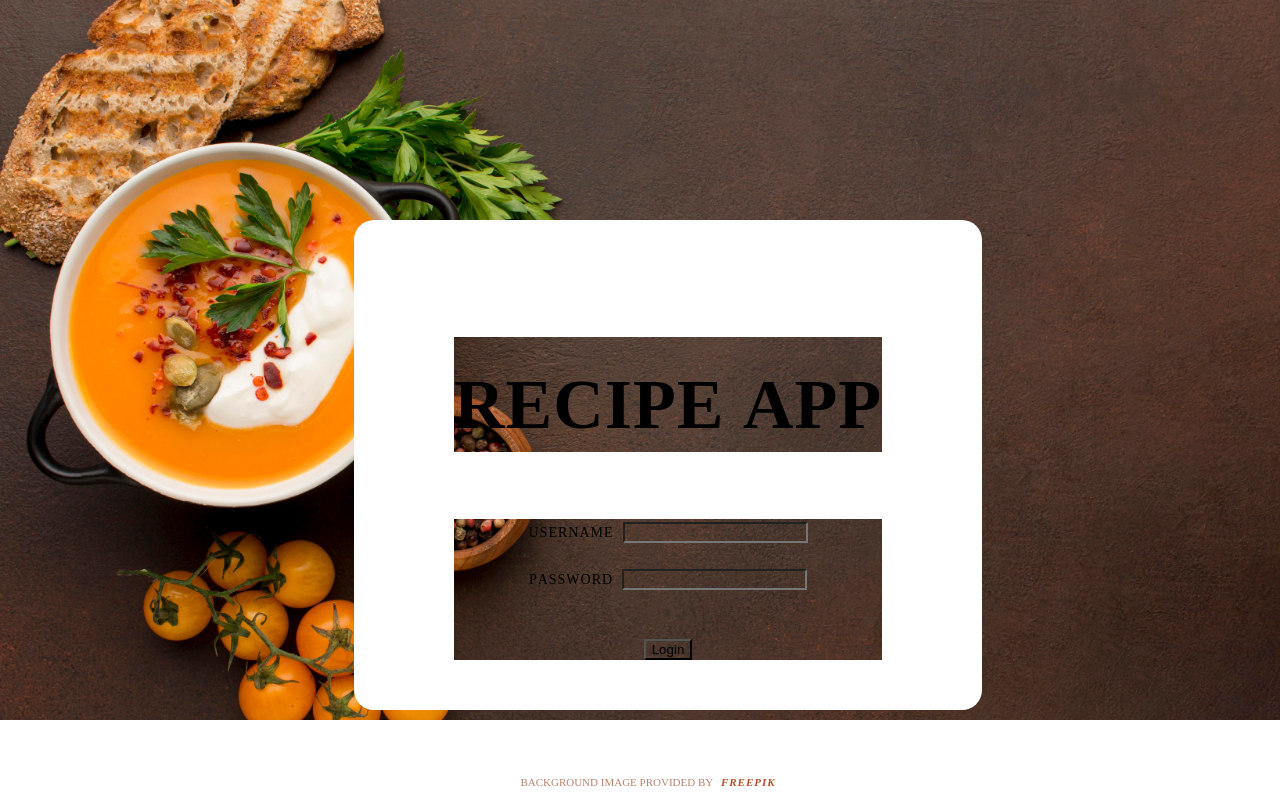
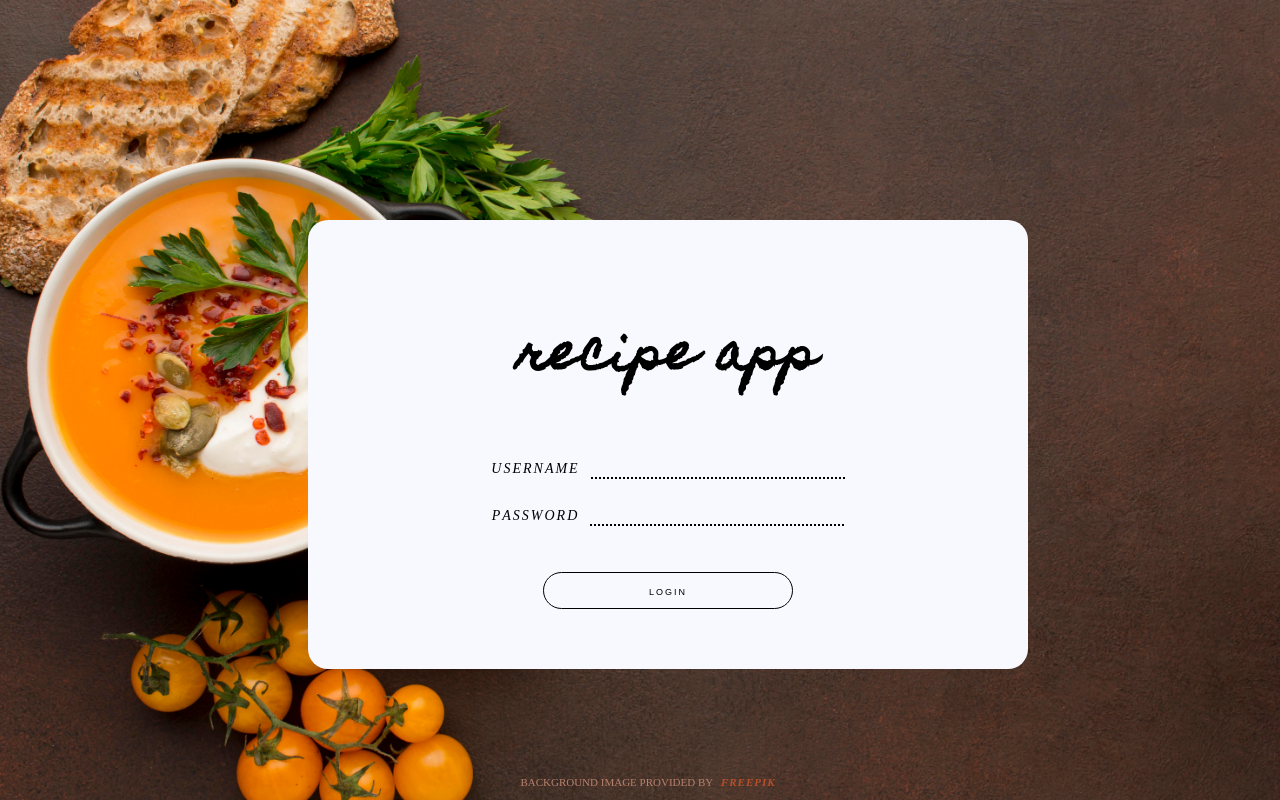
Before and after one commit to emnnichols/recipe-app, a Django app: template src/templates/auth/home.html in a window 1280 px wide; the page is wider, and only the part inside the window is pictured. Run offline with Django 3.2, Linux system fonts and the light colour scheme; the template is opened without the code that fills it, so the values that code supplies are empty, except form fields; tables that the repository leaves empty hold one stand-in row (values such as "Sample post"); form fields are guessed from the names that the template uses.

Commit message:
Made changes to CSS

```diff
--- a/src/recipes/static/recipes/css/home.css
+++ b/src/recipes/static/recipes/css/home.css
@@ -1,11 +1,16 @@
+@import url('https://fonts.googleapis.com/css2?family=Homemade+Apple&display=swap');
+
 * {
-  background: url("/static/recipes/images/main_background.jpg") 20% 0 no-repeat fixed;
-  background-size: 100%;
+  background: url("/static/recipes/images/main_background.jpg") 20% 0 repeat fixed;
+  background-size: cover;
+  background-color: ghostwhite;
 }
 
 h1 {
-  font-size: 100px;
+  font-size: 50px;
+  background: inherit;
   text-align: center;
+  font-family: "Homemade Apple", cursive;
 }
 
 .model {
@@ -14,17 +19,53 @@ h1 {
   width: 100%;
   top: 25%;
   padding: 20px;
-  font-variant: all-small-caps;
 }
 
 .model .text {
   display: inline-block;
   padding: 50px 100px;
   text-align: center;
-  background: white;
+  background: ghostwhite;
   border-radius: 20px;
   letter-spacing: 1px;
   font-size: 20px;
+}
+
+form {
+  font-variant: all-small-caps;
+  font-style: italic;
+  letter-spacing: 2px;
+  padding: 10px;
+  min-width: 500px;
+  margin: auto;
+  background: inherit;
+}
+
+form input {
+  min-width: 50%;
+  border: none;
+  background: inherit;
+  border-bottom: 2px dotted black;
+}
+
+button {
+  font-variant: all-small-caps;
+  border: none;
+  background: ghostwhite;
+  letter-spacing: 2px;
+  border-radius: 20px;
+  border: solid 1px;
+  cursor: pointer;
+  width: 50%;
+  min-width: 200px;
+  padding: 10px;
+  transition: all 0.7s;
+}
+
+button:hover {
+  background: black;
+  color: white;
+  transition: all 0.7s;
 }
 
 .footer {
```
Also changed, not shown: src/recipes/static/recipes/css/recipes.css (+31 -14 lines).
